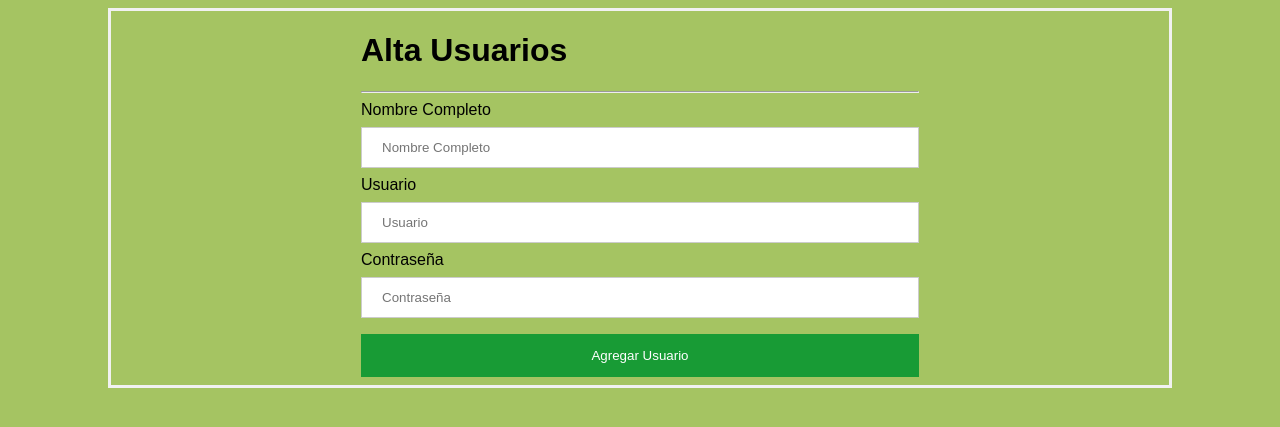
After one commit to Montsesita/hotel, a PHP site: page /usuarios.php in a window 1280 px wide. The commit adds this page. Shown: the top 427 px of the page. Run offline with PHP 8.4, Linux system fonts and the light colour scheme.

Commit message:
Ultimos Cambios

```diff
--- /dev/null
+++ b/usuarios.php
@@ -0,0 +1,28 @@
+<link href="css/estilo.css" rel="stylesheet">
+<form action="insertaUsuario.php" method="post">
+<h1>Alta Usuarios</h1>
+<hr>
+<div>
+    <label for="NombreU">Nombre Completo</label>
+  <div>
+  <input id="NombreU" name="NombreU" type="text" placeholder="Nombre Completo" required>
+  </div>
+</div>
+
+<div>
+  <label for="user">Usuario</label>
+  <div>
+  <input id="user" name="user" type="text" placeholder="Usuario" required>
+  </div>
+</div>
+
+<div>
+  <label for="pss">Contraseña</label>
+  <div>
+  <input id="pss" name="pss" type="text" placeholder="Contraseña" required>
+  </div>
+</div>
+<div>
+   <button id="guardar" type="submit">Agregar Usuario</button>
+ </div>
+</form>
```
Also changed, not shown: insertaUsuario.php (added, +16 -0 lines), login.php (+4 -4 lines).
